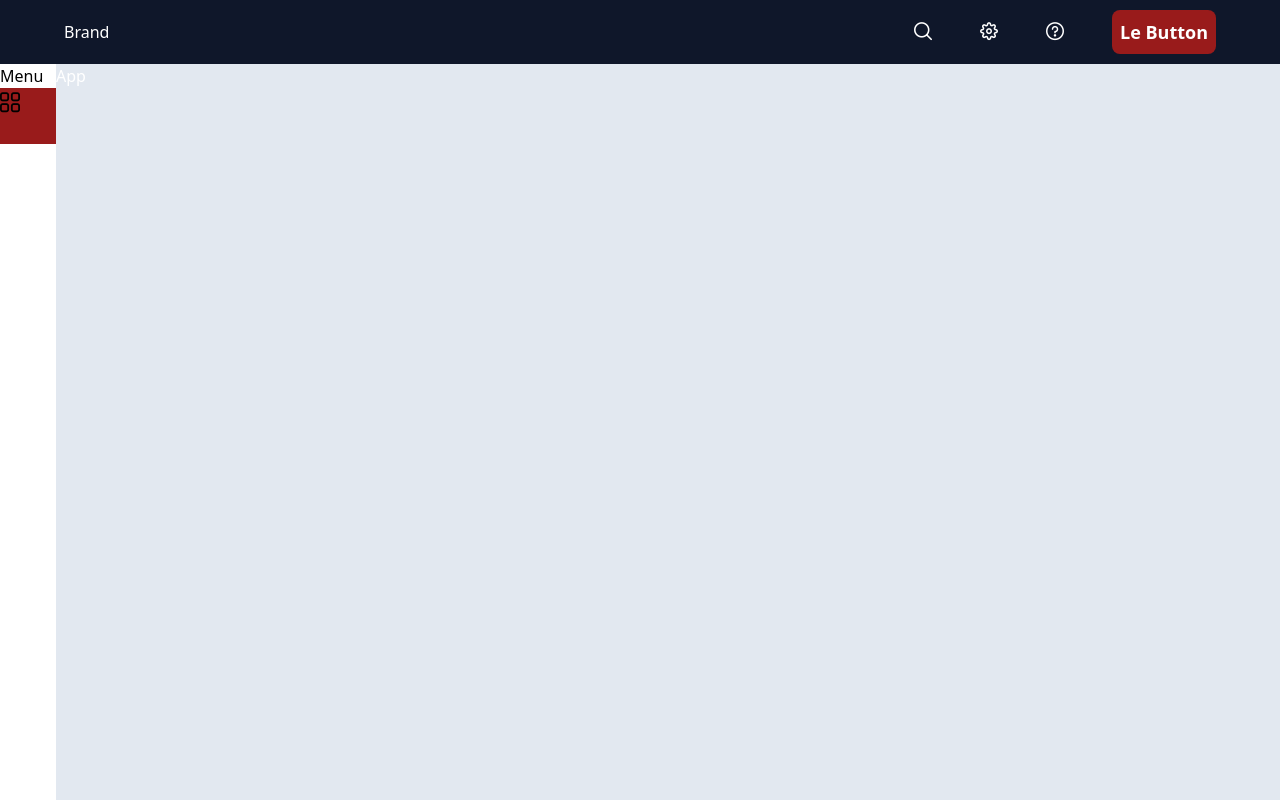
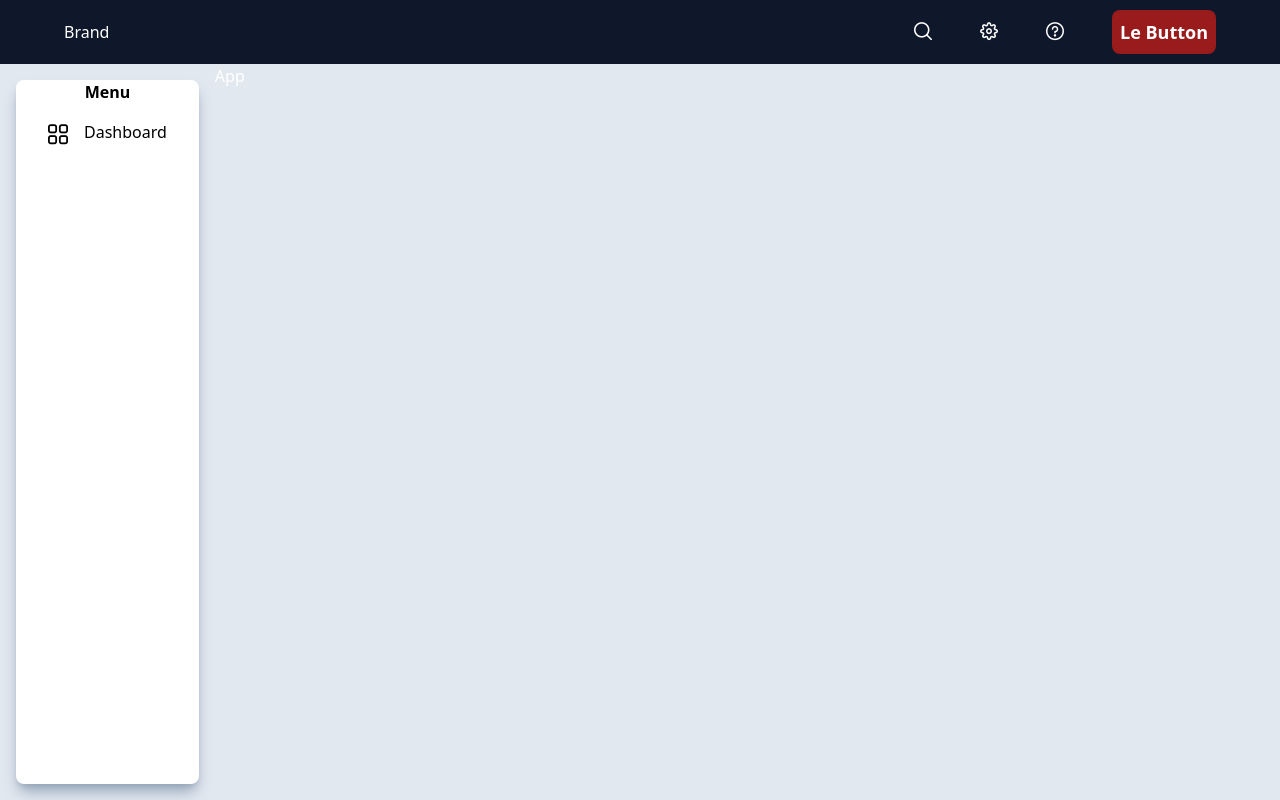
Before and after one commit to phoenixpinpoint/vue-dashboard, a Vue app: page / in a window 1280 px wide. Built offline with nearby package versions, Linux system fonts and the light colour scheme.

Commit message:
removed slide out animation, added bg and border to menuitems

```diff
--- a/src/App.vue
+++ b/src/App.vue
@@ -1,9 +1,9 @@
 <template>
 	<div class="h-screen w-screen flex flex-col">
 		<MenuBar />
-		<div class="flex grow">
+		<div class="flex grow bg-slate-200">
 			<SideNav />
-			<h1 class="bg-slate-200 text-white grow">App</h1>
+			<h1 class="text-white grow">App</h1>
 		</div>
 	</div>
 </template>
--- a/src/components/SideNav.vue
+++ b/src/components/SideNav.vue
@@ -1,6 +1,6 @@
 <template>
-	<div class="w-14 h-14 hover:w-1/6">
-		<h1> Menu </h1>
+	<div class="bg-white m-4 border-solid border-1 rounded-lg shadow-lg shadow-slate-400 justify-center text-center">
+		<h1> <b>Menu</b> </h1>
 		<SideNavItem item-icon="pi pi-th-large text-xl" item-label="Dashboard" />
 	</div>
 </template>
--- a/src/components/SideNavItem.vue
+++ b/src/components/SideNavItem.vue
@@ -1,14 +1,14 @@
 <template>
-	<div class="bg-red-800 h-full w-full flex content-center" @mouseover="expanded = true" @mouseleave="expanded = false">
+	<div class="flex flex-row content-center mx-4 my-2 px-4 py-2 space-x-4 hover:bg-slate-900 hover:cursor-pointer hover:text-white hover:border-solid hover:rounded-xl">
     <i :class=itemIcon></i>
-    <div v-show="expanded">{{itemLabel}}</div>
+    <div>{{itemLabel}}</div>
 	</div>
 </template>
 
 <script>
 export default {
   data() {
-    return {expanded: false}
+
   },
   props : [
     'itemIcon',
```
